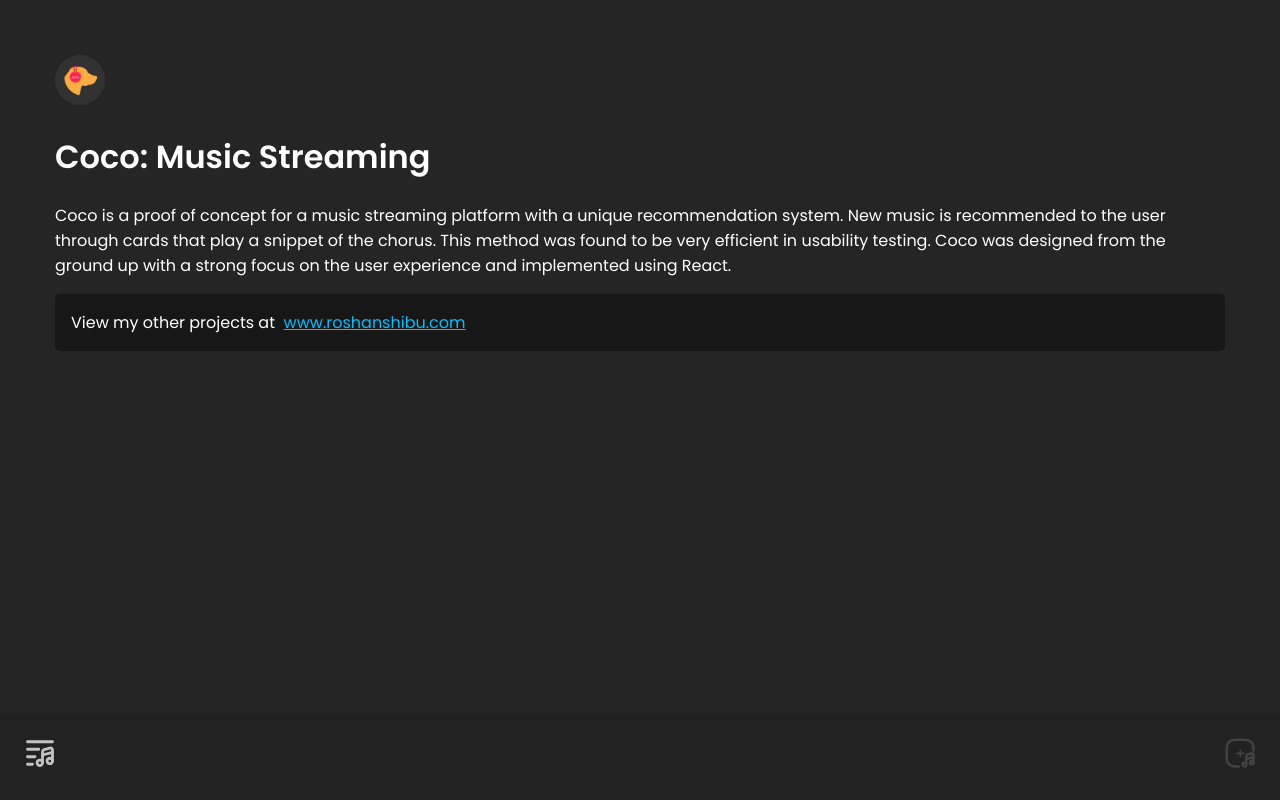
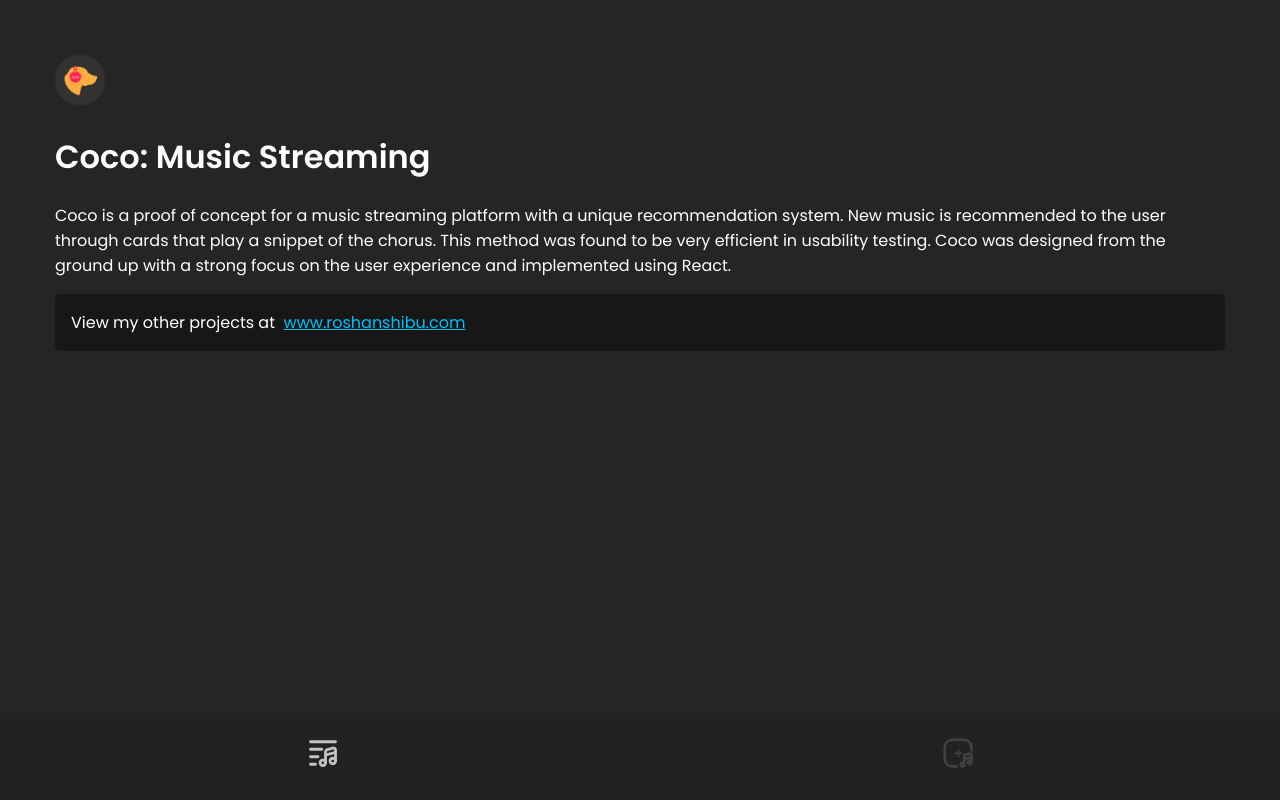
Before and after one commit to roshanshibu/Coco, a React (Create React App) app: page / in a window 1280 px wide. Built offline with nearby package versions, Linux system fonts and the light colour scheme; no server answers.

Commit message:
better nav + more bottom spacing

```diff
--- a/src/components/info/Info.css
+++ b/src/components/info/Info.css
@@ -18,5 +18,5 @@ a{
     background: #171717;
     border-radius: 5px;
     padding: 16px;
-    margin-bottom: 190px;
+    margin-bottom: 300px;
 }
--- a/src/components/navbar/Navbar.css
+++ b/src/components/navbar/Navbar.css
@@ -6,7 +6,7 @@
     left: 0;
     right: 0;
     z-index: 1;
-    justify-content: space-between;
+    justify-content: space-around;
     padding: 5px;
     -webkit-tap-highlight-color: transparent;
     -webkit-touch-callout: none;
```
